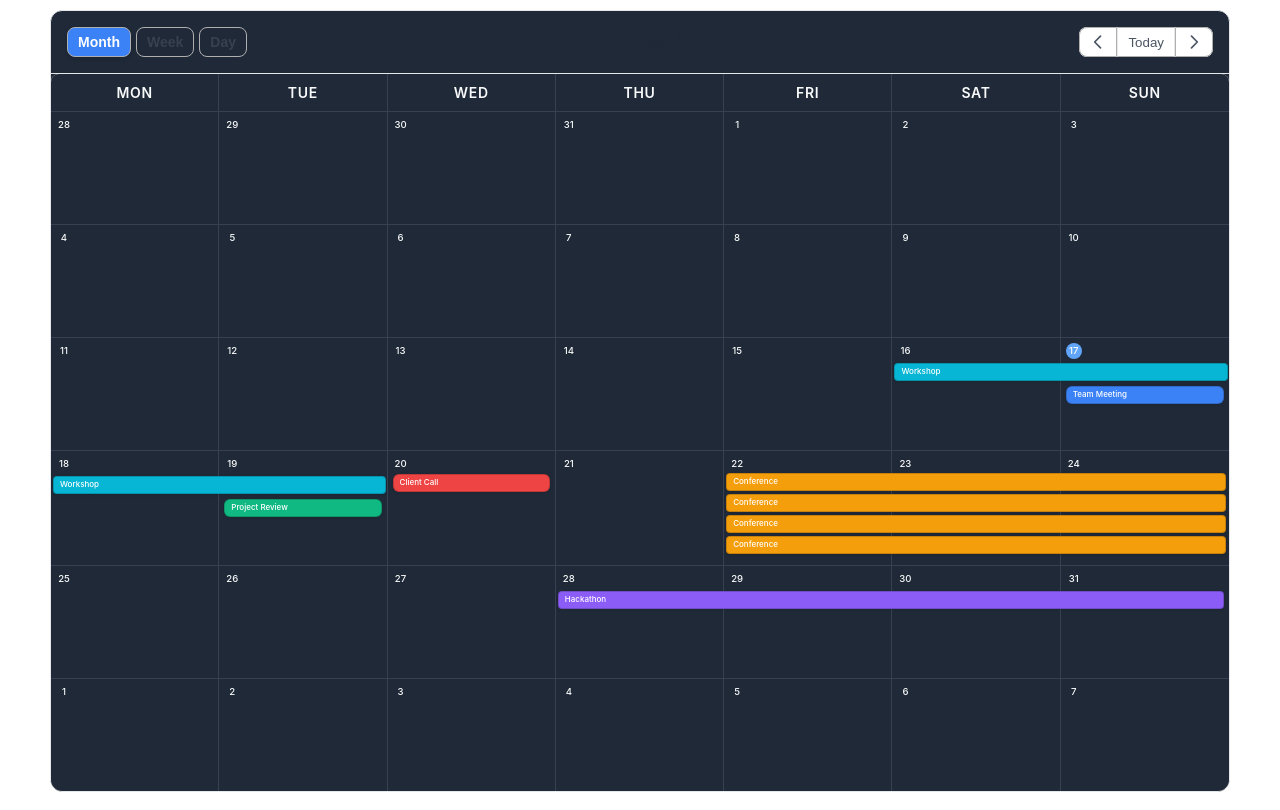
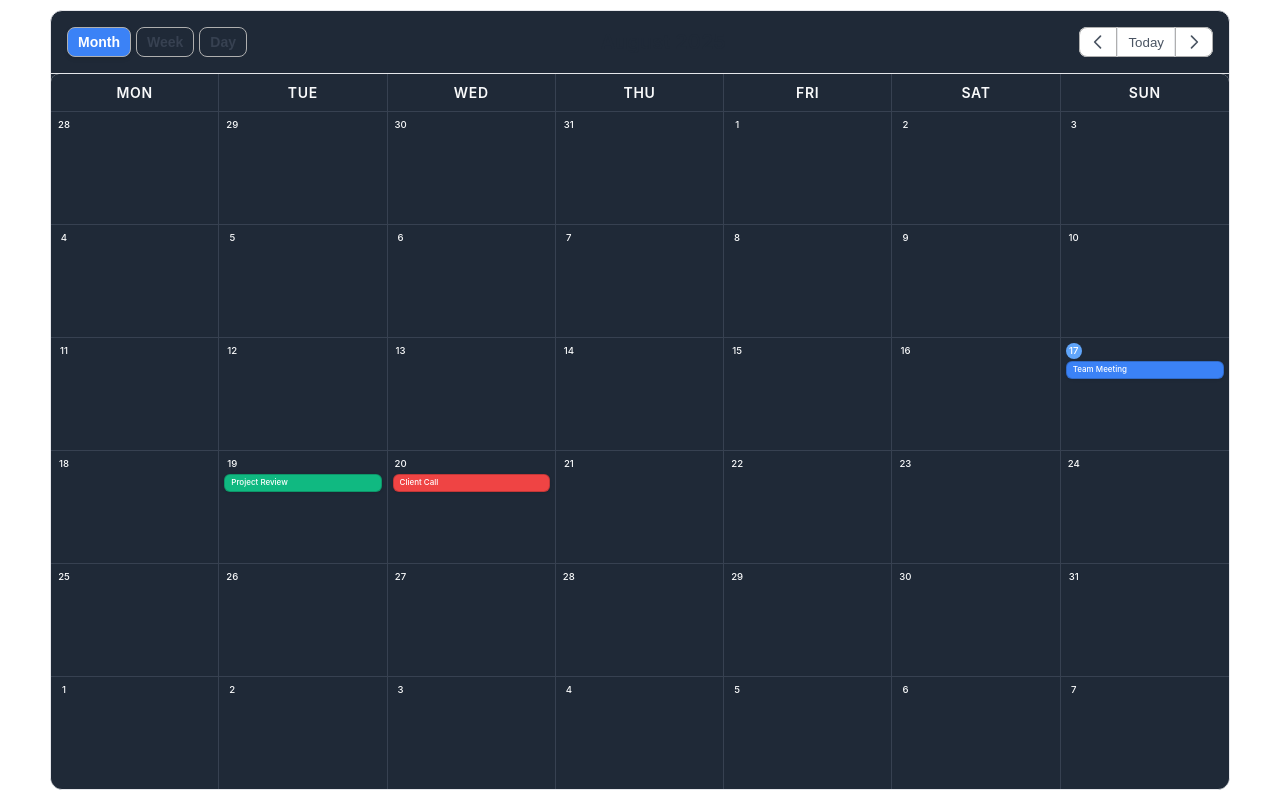
Before and after one commit to safdar-azeem/v-event-calendar, a Vue app: page / in a window 1280 px wide. Built offline with nearby package versions, Linux system fonts and the light colour scheme.

Commit message:
Update CalendarMonthGrid.vue

```diff
--- a/src/components/CalendarMonthGrid.vue
+++ b/src/components/CalendarMonthGrid.vue
@@ -1,16 +1,11 @@
 <script setup lang="ts">
-import { computed, ref } from 'vue'
+import { ref } from 'vue'
 import Draggable from 'vuedraggable'
 import CalendarDay from './CalendarDay.vue'
 import ScrollableWrapper from './Scrollablar.vue'
 import CalendarEventComponent from './CalendarEvent.vue'
 import type { CalendarEvent, CalendarMonth } from '../types'
 import { isEventAllDay } from '../utils/eventUtils'
-import {
-   calculateAllDayEventLayout,
-   calculateMultiDayEventCountForDay,
-   type EventLayout,
-} from '../utils/calendarLayoutUtils'
 import {
    createEventFromDateTime,
    findNextAvailableTime,
@@ -43,14 +38,6 @@ const props = withDefaults(defineProps<CalendarMonthGridProps>(), {
 })
 
 const emit = defineEmits<CalendarMonthGridEmits>()
-
-const weekLayouts = computed(() => {
-   const layouts = new Map<number, EventLayout[]>()
-   props.calendarMonth.weeks.forEach((week) => {
-      layouts.set(week.weekNumber, calculateAllDayEventLayout(week.days))
-   })
-   return layouts
-})
 
 const handleEventClick = (event: CalendarEvent) => {
    emit('eventClick', event)
@@ -109,7 +96,7 @@ const calendarHandleDragEnd = (event: any) => {
                :key="cell.dateString"
                :cell="cell"
                view="month"
-               :multiDayTrackCount="calculateMultiDayEventCountForDay(cell)"
+               :multiDayTrackCount="cell.multiDayTrackCount"
                :max-events-display="maxEventsPerDay"
                :allow-event-creation="allowEventCreation"
                :time-format="props.timeFormat"
@@ -128,7 +115,7 @@ const calendarHandleDragEnd = (event: any) => {
             </CalendarDay>
 
             <Draggable
-               :list="weekLayouts.get(week.weekNumber) || []"
+               :list="week.allDayLayout || []"
                item-key="event.id"
                group="calendar-events"
                class="all-day-events-overlay"
```
